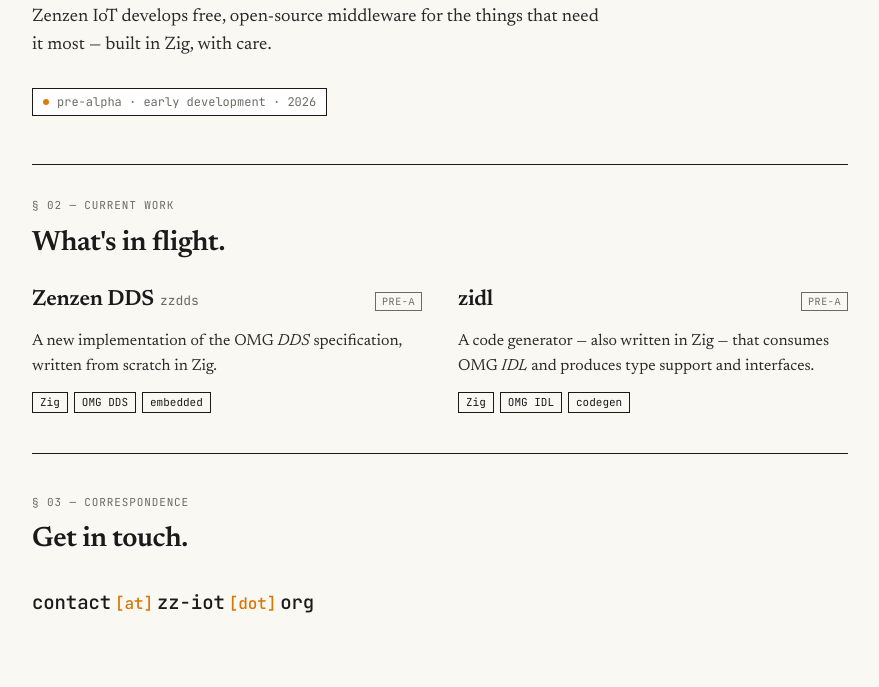
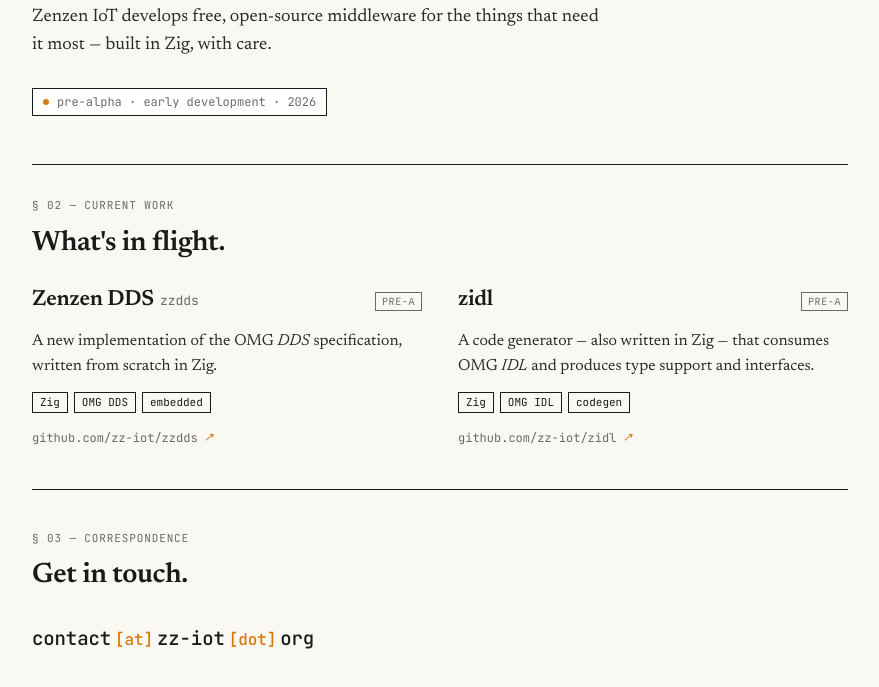
Before and after one commit to zz-iot/zz-iot.org, a plain HTML site: page index.html in a window 1280 px wide. Shown: the part 377-1064 px from the top of the page, without its empty margins (200-1079 px from the left). Drawn offline with Linux system fonts and the light colour scheme.

Commit message:
add repo links

```diff
--- a/index.html
+++ b/index.html
@@ -139,6 +139,24 @@
     background: var(--paper);
     white-space: nowrap;
   }
+  .project .repo {
+    margin-top: 16px;
+    font-family: var(--mono);
+    font-size: 12px;
+    color: var(--muted);
+    text-decoration: none;
+    display: inline-flex;
+    align-items: center;
+    gap: 6px;
+    border-bottom: 1px solid transparent;
+    padding-bottom: 1px;
+    transition: color 120ms ease, border-color 120ms ease;
+  }
+  .project .repo:hover {
+    color: var(--ink);
+    border-bottom-color: var(--accent);
+  }
+  .project .repo .arrow { color: var(--accent); font-family: var(--serif); font-style: italic; }
 
   /* on-the-horizon */
   .horizon p {
@@ -255,6 +273,9 @@
           <span class="tag">OMG DDS</span>
           <span class="tag">embedded</span>
         </div>
+        <div>
+          <a class="repo" href="https://github.com/zz-iot/zzdds" rel="noopener">github.com/zz-iot/zzdds <span class="arrow">↗</span></a>
+        </div>
       </article>
 
       <article class="project">
@@ -269,6 +290,9 @@
           <span class="tag">Zig</span>
           <span class="tag">OMG IDL</span>
           <span class="tag">codegen</span>
+        </div>
+        <div>
+          <a class="repo" href="https://github.com/zz-iot/zidl" rel="noopener">github.com/zz-iot/zidl <span class="arrow">↗</span></a>
         </div>
       </article>
     </div>
```
